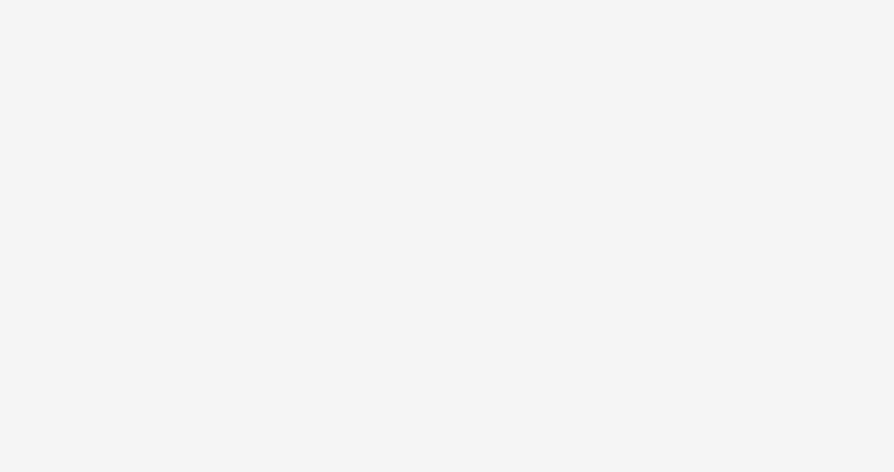
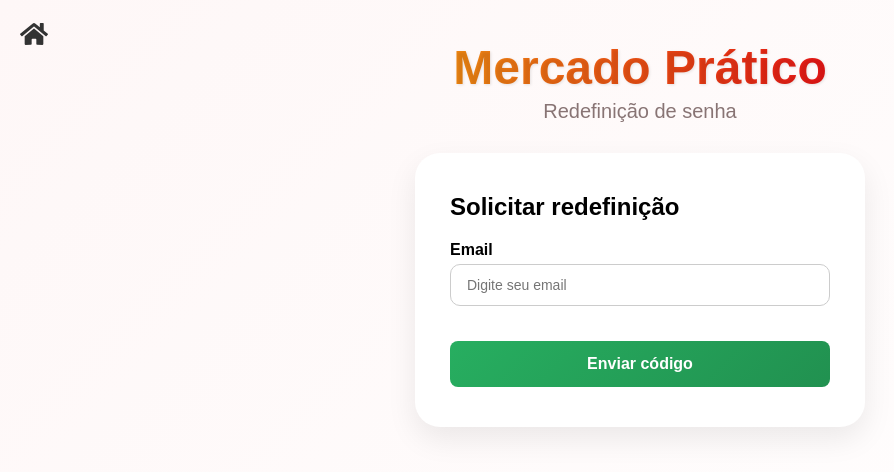
Before and after one commit to SinkoX/site-mercado-pratico, a React (Vite) app: page /redefinir-senha in a window 1280 px wide. Before the commit this address had no page. Shown: the top 472 px of the page, without its empty margins (0-894 px from the left). Built offline with nearby package versions, Linux system fonts and the light colour scheme.

Commit message:
Criação da pagina de redefição de senha do usuario

```diff
--- a/src/App.tsx
+++ b/src/App.tsx
@@ -21,6 +21,7 @@ import GerenciarEstoque from "./pages/GerenciarEstoque";
 import GerenciarUsuarios from "./pages/GerenciarUsuarios";
 import GerenciarProdutos from "./pages/GerenciarProdutos";
 import MeusPedidos from "./pages/MeusPedidos";
+import RedefinirSenha from "./pages/RedefinirSenha";
 
 
 import "./App.css";
@@ -33,6 +34,7 @@ function App() {
       {/* 🏠 Páginas principais */}
       <Route path="/" element={<Home />} />
       <Route path="/login" element={<PaginaLogin loginFn={login} />} />
+      <Route path="/redefinir-senha" element={<RedefinirSenha />} />
       <Route path="/perfil" element={<Perfil />} />
       <Route path="/produto/:id" element={<Produto />} />
       <Route path="/produtos" element={<Produtos />} />
--- a/src/pages/PaginaLogin.css
+++ b/src/pages/PaginaLogin.css
@@ -9,6 +9,20 @@
   font-family: "Arial", sans-serif;
   position: relative;
 }
+.forgot-password {
+  margin-top: 5px;
+  font-size: 0.9rem;
+  color: #007bff;
+  cursor: pointer;
+  text-align: right;
+  transition: color 0.2s;
+}
+
+.forgot-password:hover {
+  color: #0056b3;
+  text-decoration: underline;
+}
+
 
 .home-icon {
   position: absolute;
--- a/src/pages/PaginaLogin.tsx
+++ b/src/pages/PaginaLogin.tsx
@@ -122,6 +122,11 @@ const PaginaLogin: React.FC<LoginProps> = ({ loginFn }) => {
           </div>
         </div>
 
+        <p className="forgot-password" onClick={() => navigate("/redefinir-senha")}>
+    Esqueci minha senha
+  </p>
+
+
         {error && <p className="error-message">{error}</p>}
 
         <button type="submit" className="login-button" disabled={loading}>
--- /dev/null
+++ b/src/pages/RedefinirSenha.tsx
@@ -0,0 +1,134 @@
+import React, { useState } from "react";
+import { useNavigate } from "react-router-dom";
+import { api } from "../api";
+import "./PaginaLogin.css";
+import { FaEye, FaEyeSlash, FaHome } from "react-icons/fa";
+
+const RedefinirSenha: React.FC = () => {
+  const navigate = useNavigate();
+  const [etapa, setEtapa] = useState<"solicitar" | "redefinir">("solicitar");
+  const [loading, setLoading] = useState(false);
+  const [error, setError] = useState("");
+  const [success, setSuccess] = useState("");
+
+  const [email, setEmail] = useState("");
+  const [codigo, setCodigo] = useState("");
+  const [novaSenha, setNovaSenha] = useState("");
+  const [showSenha, setShowSenha] = useState(false);
+
+  // Solicitar reset
+  const handleSolicitar = async (e: React.FormEvent) => {
+    e.preventDefault();
+    setLoading(true);
+    setError("");
+    setSuccess("");
+
+    try {
+      await api.post("/redef/solicitar-reset", { email });
+      setSuccess("Código enviado para seu email!");
+      setEtapa("redefinir");
+    } catch (err: any) {
+      console.error(err);
+      setError("Erro ao solicitar redefinição. Verifique o email.");
+    } finally {
+      setLoading(false);
+    }
+  };
+
+  // Redefinir senha
+  const handleRedefinir = async (e: React.FormEvent) => {
+    e.preventDefault();
+    setLoading(true);
+    setError("");
+    setSuccess("");
+
+    try {
+      await api.post("/redef/redefinir-senha", { codigo, novaSenha });
+      setSuccess("Senha redefinida com sucesso!");
+      setTimeout(() => navigate("/login"), 2000);
+    } catch (err: any) {
+      console.error(err);
+      setError("Código inválido ou erro ao redefinir senha.");
+    } finally {
+      setLoading(false);
+    }
+  };
+
+  return (
+    <div className="pagina-login-container">
+      <div className="home-icon" onClick={() => navigate("/")}>
+              <FaHome />
+            </div>
+
+      <div className="login-top">
+        <h1 className="market-name">Mercado Prático</h1>
+        <p className="market-slogan">Redefinição de senha</p>
+      </div>
+
+      {etapa === "solicitar" && (
+        <form className="login-form" onSubmit={handleSolicitar}>
+          <h2>Solicitar redefinição</h2>
+          <div className="input-group">
+            <label>Email</label>
+            <input
+              type="email"
+              value={email}
+              onChange={(e) => setEmail(e.target.value)}
+              placeholder="Digite seu email"
+              required
+            />
+          </div>
+
+          {error && <p className="error-message">{error}</p>}
+          {success && <p className="success-message">{success}</p>}
+
+          <button type="submit" className="login-button" disabled={loading}>
+            {loading ? "Enviando..." : "Enviar código"}
+          </button>
+        </form>
+      )}
+
+      {etapa === "redefinir" && (
+        <form className="login-form" onSubmit={handleRedefinir}>
+          <h2>Redefinir senha</h2>
+
+          <div className="input-group">
+            <label>Código</label>
+            <input
+              type="text"
+              value={codigo}
+              onChange={(e) => setCodigo(e.target.value)}
+              placeholder="Digite o código recebido"
+              required
+            />
+          </div>
+
+          <div className="input-group">
+            <label>Nova senha</label>
+            <div className="senha-wrapper">
+              <input
+                type={showSenha ? "text" : "password"}
+                value={novaSenha}
+                onChange={(e) => setNovaSenha(e.target.value)}
+                placeholder="Digite sua nova senha"
+                required
+              />
+              <span className="icon-btn" onClick={() => setShowSenha(prev => !prev)}>
+  {showSenha ? <FaEye /> : <FaEyeSlash />}
+</span>
+            </div>
+          </div>
+
+          {error && <p className="error-message">{error}</p>}
+          {success && <p className="success-message">{success}</p>}
+
+          <button type="submit" className="login-button" disabled={loading}>
+            {loading ? "Redefinindo..." : "Redefinir senha"}
+          </button>
+        </form>
+      )}
+    </div>
+  );
+};
+
+export default RedefinirSenha;
```
Also changed, not shown: src/teste.txt (deleted).
